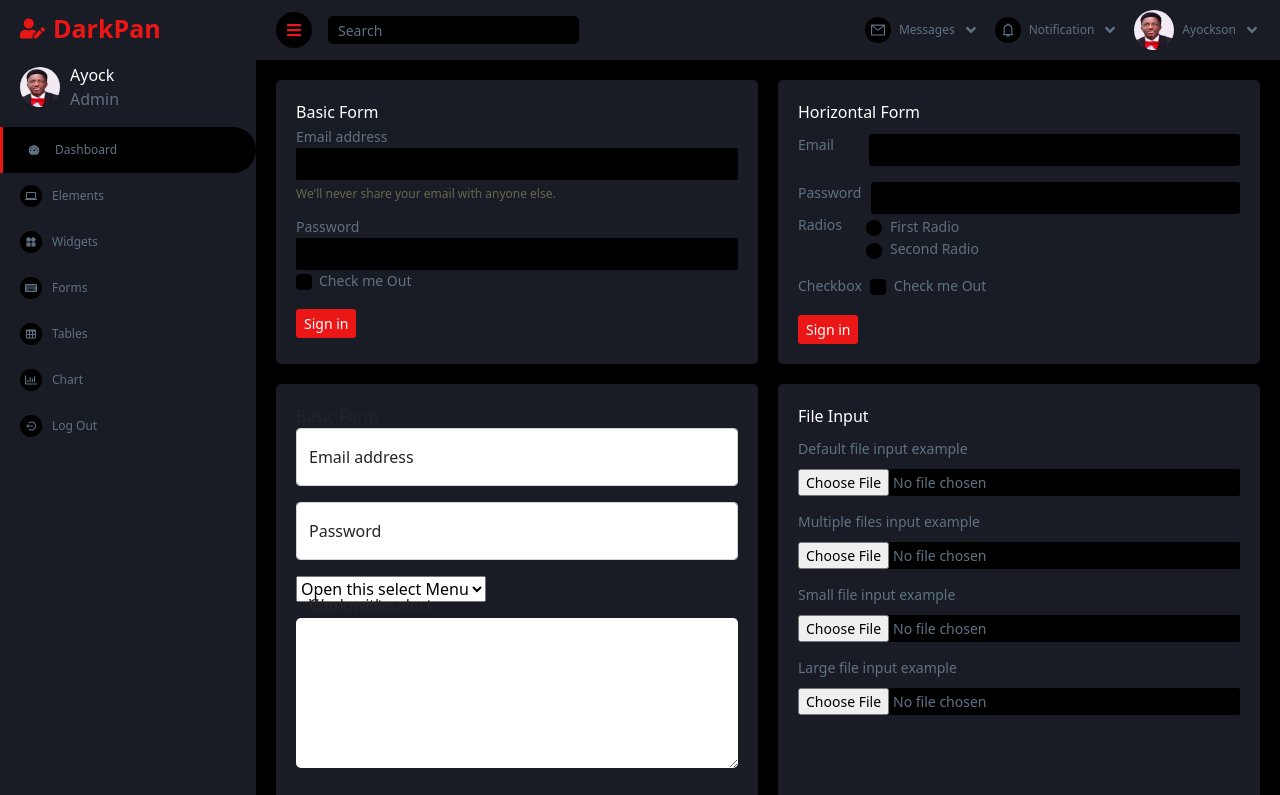
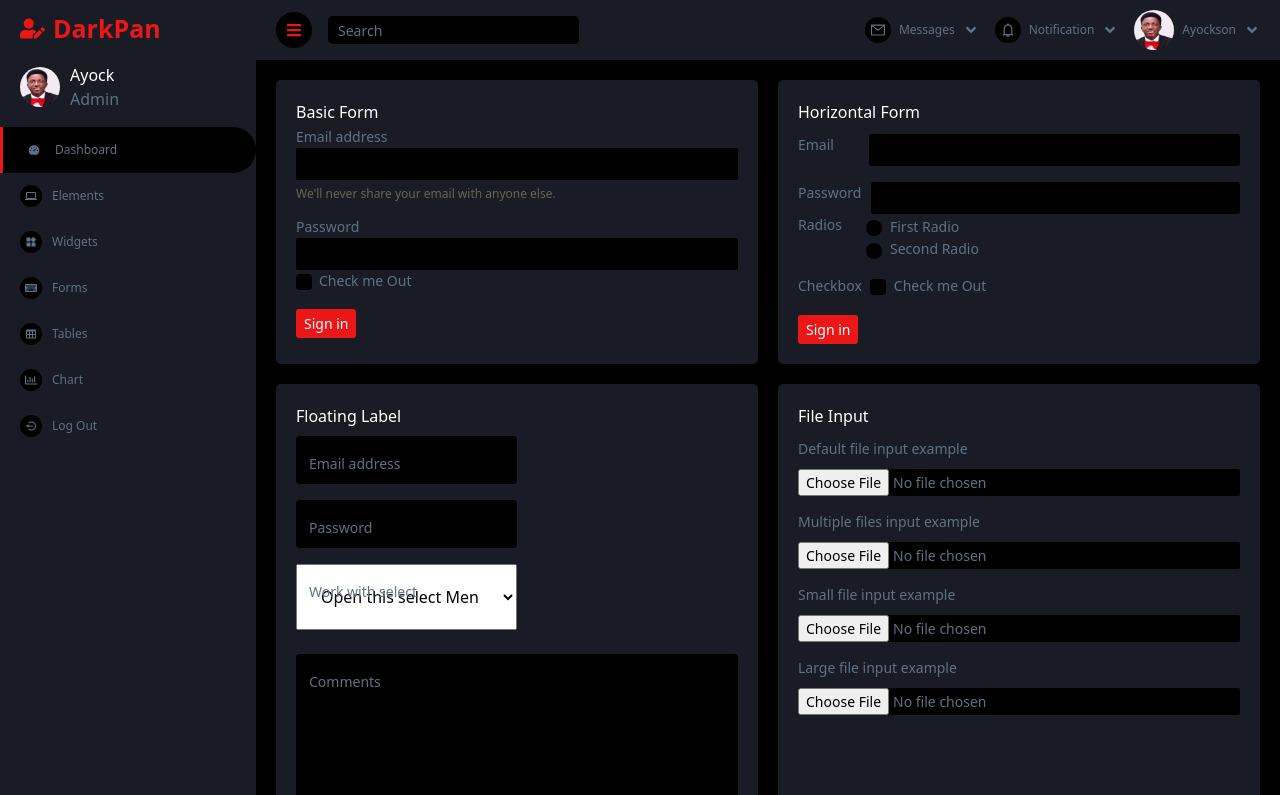
Before and after one commit to Ayockson2500/darkpan, a React (Create React App) app: page /forms in a window 1280 px wide. Shown: the top 795 px of the page. Built offline with nearby package versions, Linux system fonts and the light colour scheme.

Commit message:
added more elements to the component

```diff
--- a/src/pages/forms/floatingLabel/FloatingLabel.jsx
+++ b/src/pages/forms/floatingLabel/FloatingLabel.jsx
@@ -4,35 +4,35 @@ import { StyledFloatingLabel } from "./StyledFloatingLabel.styles";
 const FloatingLabel = () => {
   return (
     <StyledFloatingLabel>
-      <p className="title">Basic Form</p>
-      <div class="form-floating mb-3">
+      <p className="title mb-2">Floating Label</p>
+      <div class="form-floating mb-3 col-sm-12 col-xl-6">
         <input
           type="email"
           class="form-control"
           id="floatingInput"
           placeholder="name@example.com"
         />
-        <label for="floatingInput">Email address</label>
+        <label htmlFor="floatingInput">Email address</label>
       </div>
-      <div class="form-floating mb-3">
+      <div class="form-floating mb-3 col-sm-12 col-xl-6">
         <input
           type="email"
-          class="form-control"
+          class="form-control form-control-input"
           id="floatingInput"
           placeholder="name@example.com"
         />
-        <label for="floatingInput">Password</label>
+        <label htmlFor="floatingInput">Password</label>
+      </div>
+      <div className="form-floating mb-4 col-sm-12 col-xl-6">
+        <select style={{width: "100%", padding: "20px"}} name="" id="floatingSelect">
+          <option value="">Open this select Menu</option>
+          <option value="">One</option>
+          <option value="">Two</option>
+          <option value="">Three</option>
+        </select>
+        <label htmlFor="floatingSelect">Work with select</label>
       </div>
       <div class="form-floating mb-3">
-        <div className="form-floating mb-3">
-          <select name="" id="floatingSelect">
-            <option value="">Open this select Menu</option>
-            <option value="">One</option>
-            <option value="">Two</option>
-            <option value="">Three</option>
-          </select>
-          <label for="floatingSelect">Work with select</label>
-        </div>
         <textarea
           name=""
           cols="30"
@@ -41,9 +41,9 @@ const FloatingLabel = () => {
           class="form-control"
           id="floatingTextarea"
           placeholder="Leave a comment"
-          style={{height: "150px"}}
+          style={{ height: "150px" }}
         ></textarea>
-        <label for="floatingTextarea">Comments</label>
+        <label htmlFor="floatingTextarea">Comments</label>
       </div>
     </StyledFloatingLabel>
   );
--- a/src/pages/forms/floatingLabel/StyledFloatingLabel.styles.jsx
+++ b/src/pages/forms/floatingLabel/StyledFloatingLabel.styles.jsx
@@ -11,18 +11,22 @@ export const StyledFloatingLabel = styled.div`
         border-radius: 5px;
         width: 100%;
 
-        textarea {
-            width: 100%;
-            /* background: ${props => props.theme.color.secondaryDarkbg}; */
+        .title {
+            color: ${props => props.theme.color.mainLightColor};
+        }
+        label {
+            color: ${props => props.theme.color.mainNavyColor};
+            font-size: 14px;
+        }
+        .form-control {
+            height: 48px;
+            background: ${props => props.theme.color.secondaryDarkbg};
             border: none;
-            color: ${props => props.theme.color.mainNavyColor};
-            padding: 2px 10px;
-            border-radius: 5px;
-            height: 400px;
         }
-        textarea:focus {
-            outline: 1.6px solid ${props => props.theme.color.mainRedColor};
-            border: .5px solid #F58B8B;
+        .form-control:focus {
+            transition: border-color 0.15s ease-in-out,box-shadow 0.15s ease-in-out;
+            outline: 1px solid #F58B8B;
             border-radius: 2px;
+            box-shadow: .1px .1px .5px 5px #4E1B21;
         }
 `
```
